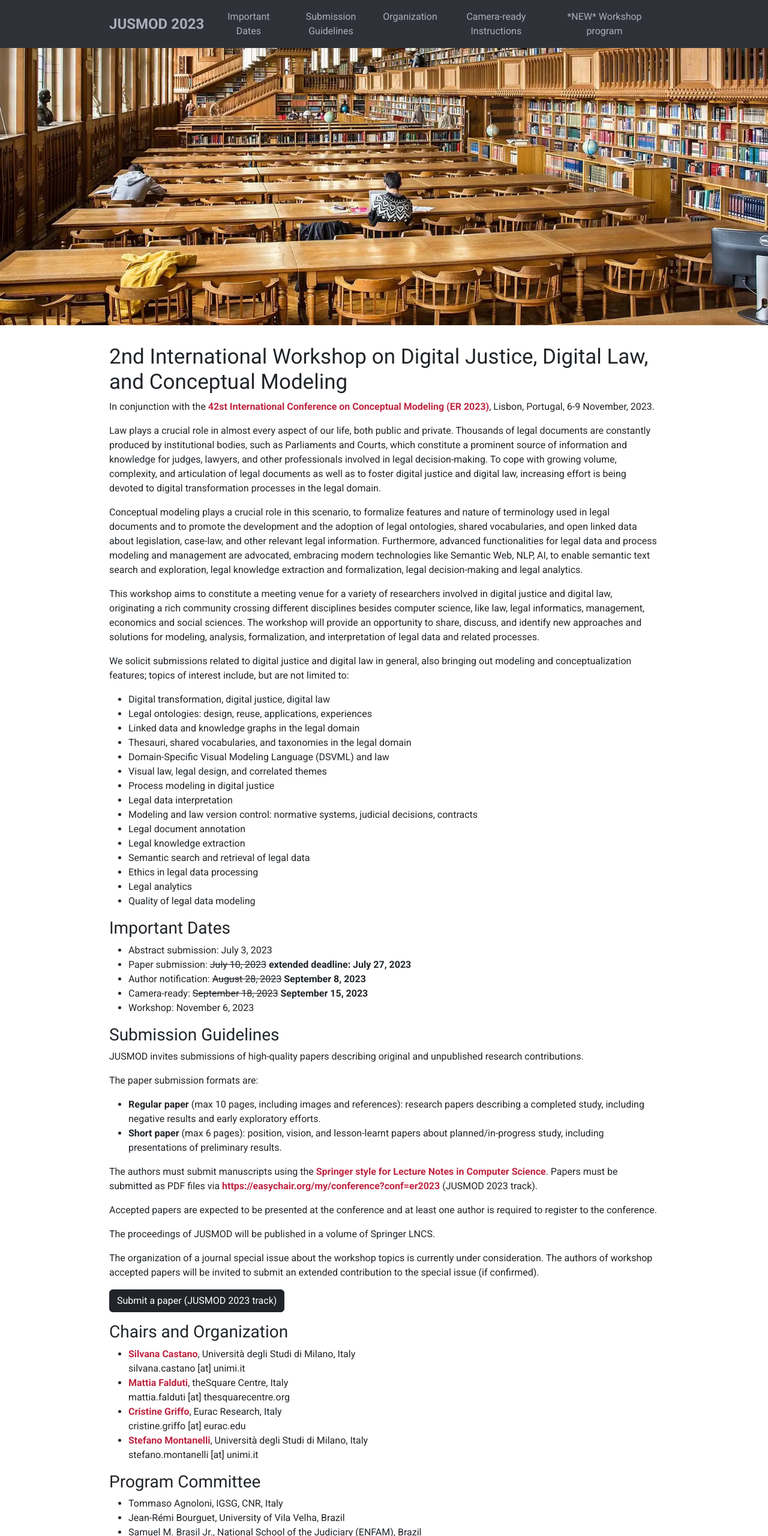
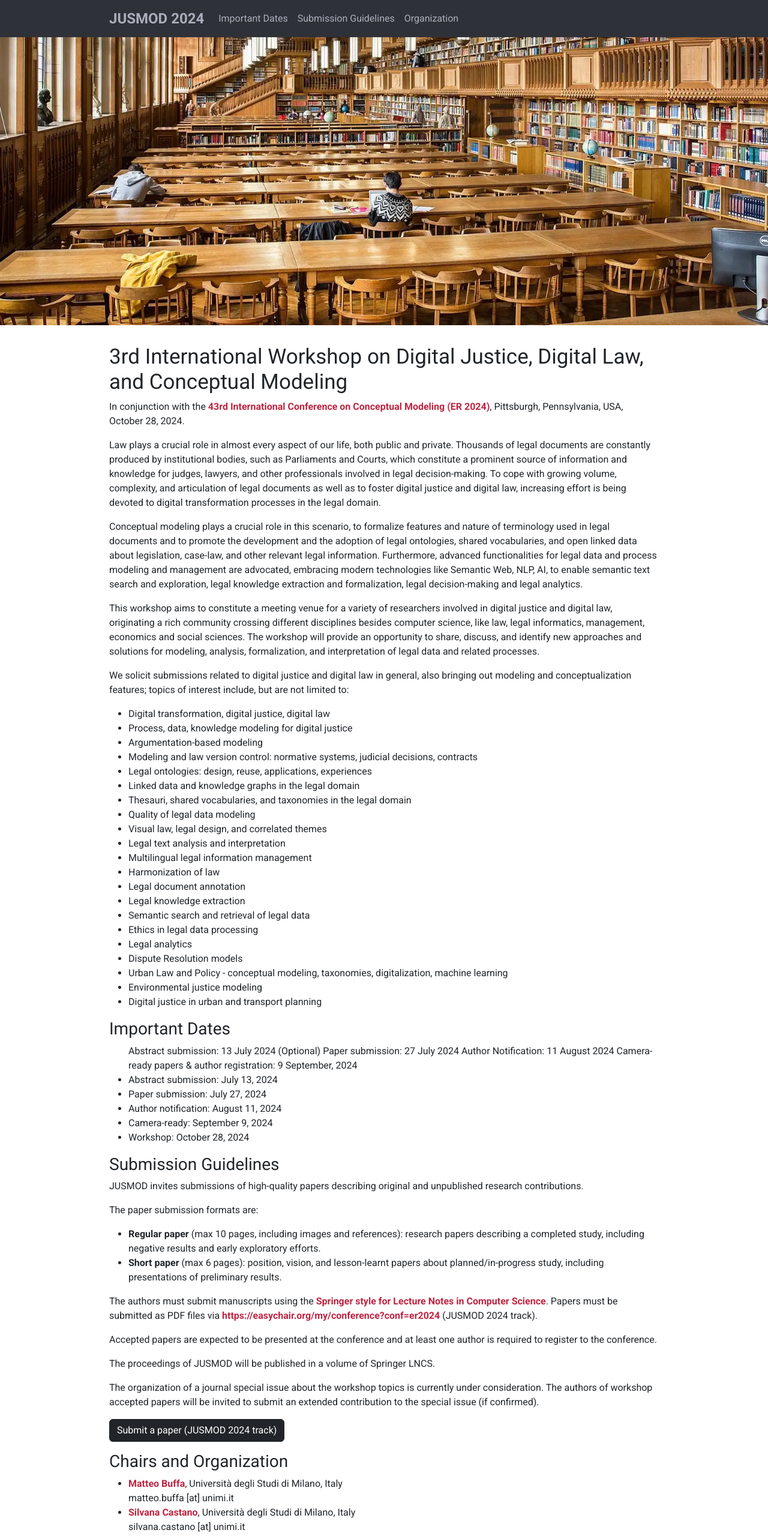
Before and after one commit to jusmod2024/jusmod2024.github.io, a plain HTML site: page index.html in a window 1280 px wide. Shown: the top 2560 px of the page at 60% size. Drawn offline with nearby package versions, Linux system fonts and the light colour scheme.

Commit message:
init site

```diff
--- a/index.html
+++ b/index.html
@@ -18,12 +18,12 @@
       rel="stylesheet"
     />
     <link rel="stylesheet" href="styles.css" />
-    <title>JUSMOD 2023</title>
+    <title>JUSMOD 2024</title>
   </head>
   <body>
     <nav class="navbar navbar-expand-lg">
       <div class="container text-center">
-        <a class="navbar-brand" href="#">JUSMOD 2023</a>
+        <a class="navbar-brand" href="#">JUSMOD 2024</a>
         <button
           class="navbar-toggler"
           type="button"
@@ -50,16 +50,6 @@
                 >Organization</a
               >
             </li>
-            <li class="nav-item">
-              <a class="nav-link" aria-current="page" href="#cameraready"
-                >Camera-ready Instructions</a
-              >
-            </li>
-            <li class="nav-item">
-              <a class="nav-link" aria-current="page" href="#program"
-                >*NEW* Workshop program</a
-              >
-            </li>
           </ul>
         </div>
       </div>
@@ -69,14 +59,13 @@
       <section class="mt-3">
         <div>
           <h1>
-            2nd International Workshop on Digital Justice, Digital Law, and
-            Conceptual Modeling
+            3rd International Workshop on Digital Justice, Digital Law, and Conceptual Modeling
           </h1>
           <p class="subtitle">
             In conjunction with the
-            <a href="https://er2023.inesc-id.pt/" target="_blank"
-              >42st International Conference on Conceptual Modeling (ER 2023)</a
-            >, Lisbon, Portugal, 6-9 November, 2023.
+            <a href="https://sei.cmu.edu/go/er2024" target="_blank"
+              >43rd International Conference on Conceptual Modeling (ER 2024)</a
+            >, Pittsburgh, Pennsylvania, USA, October 28, 2024.
           </p>
           <div>
             <p>
@@ -92,30 +81,41 @@
               We solicit submissions related to digital justice and digital law in general, also bringing out modeling and conceptualization features; topics of interest include, but are not limited to:
               <ul>
                 <li>Digital transformation, digital justice, digital law</li>
+                <li>Process, data, knowledge modeling for digital justice</li>
+                <li>Argumentation-based modeling</li>
+                <li>Modeling and law version control: normative systems, judicial decisions, contracts</li>
                 <li>Legal ontologies: design, reuse, applications, experiences</li>
                 <li>Linked data and knowledge graphs in the legal domain</li>
                 <li>Thesauri, shared vocabularies, and taxonomies in the legal domain</li>
-                <li>Domain-Specific Visual Modeling Language (DSVML) and law</li>
+                <li>Quality of legal data modeling</li>
                 <li>Visual law, legal design, and correlated themes</li>
-                <li>Process modeling in digital justice</li>
-                <li>Legal data interpretation</li>
-                <li>Modeling and law version control: normative systems, judicial decisions, contracts</li>
+                <li>Legal text analysis and interpretation</li>
+                <li>Multilingual legal information management</li>
+                <li>Harmonization of law</li>
                 <li>Legal document annotation</li>
                 <li>Legal knowledge extraction</li>
                 <li>Semantic search and retrieval of legal data</li>
                 <li>Ethics in legal data processing</li>
                 <li>Legal analytics</li>
-                <li>Quality of legal data modeling</li>
+                <li>Dispute Resolution models</li>
+                <li>Urban Law and Policy - conceptual modeling, taxonomies, digitalization, machine learning
+                <li>Environmental justice modeling</li>
+                <li>Digital justice in urban and transport planning</li>
               </ul>
             </p>
           </div>
           <h3 id="dates" class="link-offset">Important Dates</h3>
           <ul>
-            <li>Abstract submission: July 3, 2023</li>
-            <li>Paper submission: <del>July 10, 2023</del> <b>extended deadline: July 27, 2023</b></li>
-            <li>Author notification: <del>August 28, 2023</del> <b>September 8, 2023</b></li>
-            <li>Camera-ready: <del>September 18, 2023</del> <b>September 15, 2023</b></li>
-            <li>Workshop: November 6, 2023</li>
+            Abstract submission:  13 July 2024 (Optional)
+            Paper submission:     27 July 2024
+            Author Notification:  11 August 2024
+            Camera-ready papers & author registration: 9 September, 2024
+
+            <li>Abstract submission: July 13, 2024</li>
+            <li>Paper submission: July 27, 2024</li>
+            <li>Author notification: August 11, 2024</li>
+            <li>Camera-ready: September 9, 2024</li>
+            <li>Workshop: October 28, 2024</li>
           </ul>
           <h3 id="guidelines" class="link-offset">Submission Guidelines</h3>
           <p>
@@ -143,40 +143,46 @@
               >Springer style for Lecture Notes in Computer Science</a
             >. Papers must be submitted as PDF files via
             <a
-              href="https://easychair.org/my/conference?conf=er2023"
+              href="https://easychair.org/my/conference?conf=er2024"
               target="_blank"
-              >https://easychair.org/my/conference?conf=er2023</a
-            > (JUSMOD 2023 track).
+              >https://easychair.org/my/conference?conf=er2024</a
+            > (JUSMOD 2024 track).
           </p>
           <p>
             Accepted papers are expected to be presented at the conference and
             at least one author is required to register to the conference.
           </p>
           <p>
-            The proceedings of JUSMOD will be published in a volume of Springer
-            LNCS.
+            The proceedings of JUSMOD will be published in a volume of Springer LNCS.
           </p>
           <p>
-            The organization of a journal special issue about the workshop
-            topics is currently under consideration. The authors of workshop
-            accepted papers will be invited to submit an extended contribution
-            to the special issue (if confirmed).
+            The organization of a journal special issue about the workshop topics is currently under consideration. The authors of workshop accepted papers will be invited to submit an extended contribution to the special issue (if confirmed).
           </p>
           <div>
             <a
-              href="https://easychair.org/my/conference?conf=er2023"
+              href="https://easychair.org/my/conference?conf=er2024"
               target="_blank"
               class="button"
               target="_blank"
               rel="noreferrer"
             >
               <button type="button" class="btn btn-dark mb-3">
-                Submit a paper (JUSMOD 2023 track)
+                Submit a paper (JUSMOD 2024 track)
               </button>
             </a>
           </div>
           <h3 id="organization" class="link-offset">Chairs and Organization</h3>
           <ul>
+            <li>
+              <div>
+                <a
+                  href="https://www.unimi.it/it/ugov/person/matteo-buffa"
+                  target="_blank"
+                  >Matteo Buffa</a
+                >, Università degli Studi di Milano, Italy
+              </div>
+              <div>matteo.buffa [at] unimi.it</div>
+            </li>
             <li>
               <div>
                 <a
@@ -190,20 +196,10 @@
             <li>
               <div>
                 <a
-                  href="https://scholar.google.com/citations?user=W8Mu8rAAAAAJ"
-                  target="_blank"
-                  >Mattia Falduti</a
-                >, theSquare Centre, Italy
-              </div>
-              <div>mattia.falduti [at] thesquarecentre.org</div>
-            </li>
-            <li>
-              <div>
-                <a
-                  href="https://scholar.google.com/citations?user=TCpW-JMAAAAJ"
+                  href="https://www.eurac.edu/en/people/cristine-leonor-pereira-griffo-beccalli/"
                   target="_blank"
                   >Cristine Griffo</a
-                >, Eurac Research, Italy
+                >, Eurac Research, Bozen-Bolzano, Italy
               </div>
               <div>cristine.griffo [at] eurac.edu</div>
             </li>
@@ -220,6 +216,8 @@
           </ul>
           <h3>Program Committee</h3>
           <ul>
+            <li>To be announced</li>
+            <!--
             <li>Tommaso Agnoloni, IGSG, CNR, Italy</li>
             <li>Jean-Rémi Bourguet, University of Vila Velha, Brazil</li>
             <li>Samuel M. Brasil Jr., National School of the Judiciary (ENFAM), Brazil</li>
@@ -236,55 +234,13 @@
             <li>Davide Riva, Università degli Studi di Milano, Italy</li>
             <li>Jaromir Savelka, Carnegie Mellon University, USA</li>
             <li>Giovanni Sileno, University of Amsterdam, The Netherlands</li>
-            <li>Andrea Tagarelli, Università della Calabria, Italy</li>
+            <li>Andrea Tagarelli, Università della Calabria, Italy</li>-->
           </ul>
         </div>
-        <h3 id="cameraready" class="link-offset">Camera-ready Instructions</h3>
-        <div>
-         Please, follow these instructions for preparation of the camera-ready versions of accepted papers:
-         <ul>
-          <li>
-            Upload i) either a zipped file containing all the LaTeX sources or a Word file in the RTF format, and ii) a PDF file of the final version on <a
-              href="https://easychair.org/my/conference?conf=er2023"
-              target="_blank">Easychair (JUSMOD 2023 track)</a> using the <a href="https://www.springer.com/gp/computer-science/lncs/conference-proceedings-guidelines" target="_blank">Springer style for Lecture Notes in Computer Science</a> provided for the initial submission. Using this template is mandatory. Regular papers MUST NOT exceed 10 pages everything included, Short papers MUST NOT exceed 6 pages everything included. <b>Deadline: Sep 17 2023</b>.
-          </li>
-          <li>
-            Fill-in and upload to Easychair a signed copyright form. Please use this <a
-              href="ER23_Workshops_SNCS_ProceedingsPaper_LTP_ST_SN_Switzerland.docx"
-              target="_blank">template</a>. It is sufficient for one of the authors to sign the copyright form. You can scan the form into PDF or any other standard image format. <b>Deadline: Sep 17 2023</b>.
-          </li>
-          <li>Register to the ER 2023 conference. At least one author registration is required per paper. Please, follow the instructions at the <a href="https://er2023.inesc-id.pt/attend/registration-venue/" target="_blank">ER 2023 website</a>.</li>
-      </ul>
-      <p>
-        Please, write to
-        <a href="mailto:jusmod23@islab.di.unimi.it">jusmod23@islab.di.unimi.it</a> for any question.
-      </p>
-      </div>
-      <h3 id="program" class="link-offset">Workshop program</h3>
-      <div>
-        <h4 class="link-offset header-bold">November, 6th</h4>
-        <div>
-          <div>
-            <div>14:00 - Welcome and introduction</div>
-            <div>14:05 - Keynote from Joao Paulo Almeida on <b>Conceptual Modeling of Legal Relations</b></div>
-          </div>
-          <h4 class="div-margin link-offset header-bold">Session 1. Legal knowledge extraction</h4>
-          <ul>
-            <li>14:45 - <i>Marco Billi, Thiago Raulino Dal Pont, Isabela Cristina Sabo, Francesca Lagioia, Giovanni Sartor and Aires José Rover</i>. Supervised Learning, Explanation and Interpretation from Pretrial Detention Decisions by Italian and Brazilian Supreme Courts</li>
-            <li>15:00 - <i>Alfio Ferrara, Sergio Picascia and Davide Riva</i>. Few-Shot Legal Text Segmentation via Rewiring Conditional Random Fields: a Preliminary Study</li>
-            <li>15:15 - <i>Catherine Sai, Anastasiya Damaratskaya, Karolin Winter and Stefanie Rinderle-Ma</i>. Identification and Visualization of Legal Definitions and Legal Term Relations</li>
-          </ul>
-          <h4 class="link-offset header-bold">Session 2. Legal ontologies: design, reuse, applications, experiences</h4>
-          <ul>
-            <li>16:00 - <i>Amedeo Santosuosso, Stefano D'Ancona and Emanuela Furiosi</i>. New-generation templates facilitating the shift from documents to data in the Italian judiciary</li>
-            <li>16:15 - <i>Antonella Calo, Antonella Longo and Marco Zappatore</i>. Comparative analysis of disinformation regulations: A preliminary analysis</li>
-            <li>16:30 - <i>Roberto Nai, Emilio Sulis and Laura Genga</i>. Public procurement analysis with process discovery techniques and event log enrichment</li>
-            <li>16:45 - <i>Lisa Trigiante, Domenico Beneventano and Sonia Bergamaschi</i>. Privacy-Preserving Data Integration for Digital Justice (short paper)</li>
-            <li>16:55 - <i>Chaminda Liyanage, Tharaka Ilayperuma, Jeewanie Jayasinghe Archchige and Faiza A. Bukhsh</i>. Formalizing Legal Domain Knowledge from Ontological Perspective : A Case of Sri Lankan Civil Appellate Court Domain (short paper)</li>
-          </ul>
-          17:05 - Discussion and closing
-        </div>
-      </div>
+        <p>
+          Please, write to
+          <a href="mailto:jusmod23@islab.di.unimi.it">jusmod23@islab.di.unimi.it</a> for any question.
+        </p>
     </section>
       <footer class="container text-center mt-5">
         <p>
```
Also changed, not shown: 2 other files.
